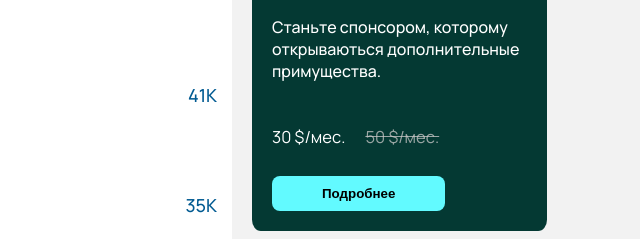
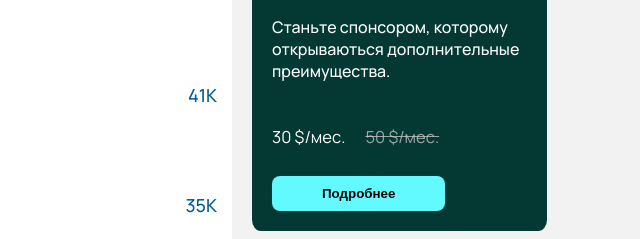
Before and after one commit to montillie/blidium.media, a plain HTML site: page company.html in a window 1280 px wide. Shown: the part 255-494 px from the top of the page, 640-1280 px from the left. Drawn offline with Linux system fonts and the light colour scheme.

Commit message:
Update company.html

```diff
--- a/company.html
+++ b/company.html
@@ -448,7 +448,7 @@
               <h2 class="support-title">Blidium-<br />спонсорство.</h2>
               <p class="support-info">
                 Станьте спонсором, которому открываються дополнительные
-                примущества.
+                преимущества.
               </p>
               <div class="support-price">
                 <h5>30 $/мес.</h5>
```
